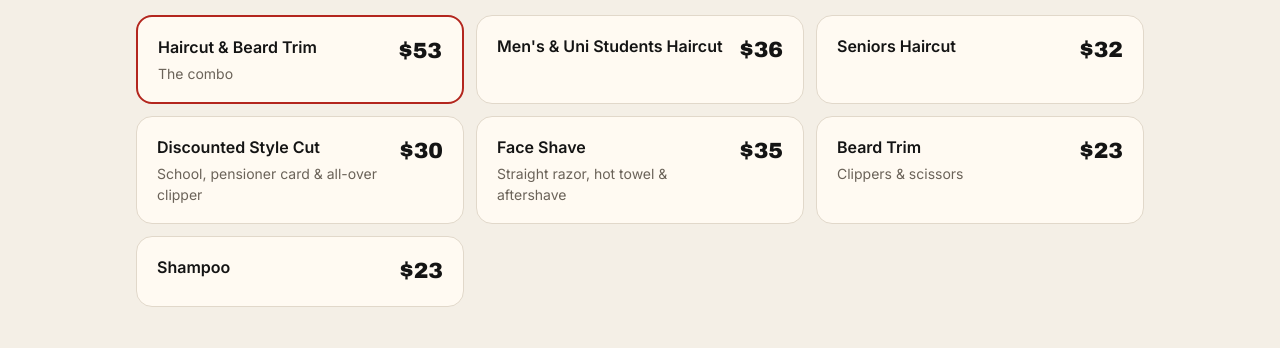
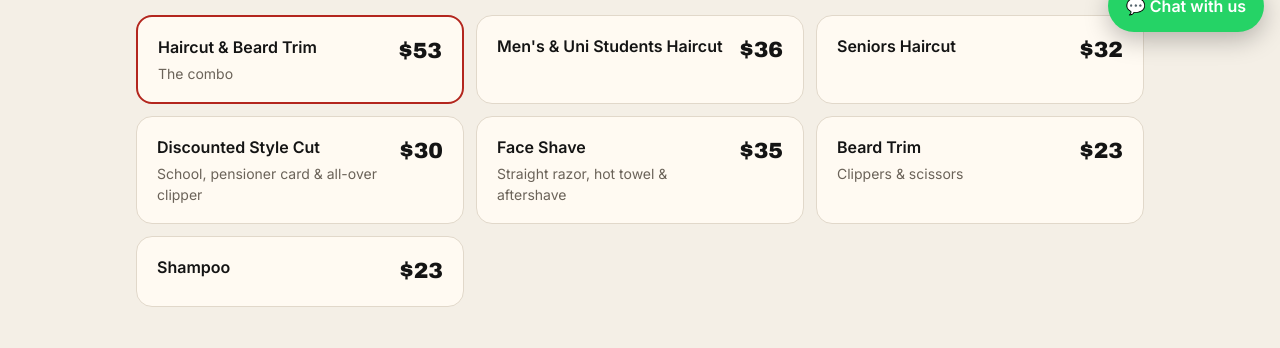
Before and after one commit to patricbarca/demos, a plain HTML site: page sharp-styles/index.html in a window 1280 px wide. Shown: the part 752-1100 px from the top of the page. Drawn offline with Linux system fonts and the light colour scheme.

Commit message:
Sharp Styles: link chat demo
Co-Authored-By: Claude Opus 5.5 <noreply@anthropic.com>

```diff
--- a/sharp-styles/index.html
+++ b/sharp-styles/index.html
@@ -158,7 +158,7 @@
 
 <script>
   // Public chat demo link (Railway). Empty = button hidden.
-  const CHAT_URL = "";
+  const CHAT_URL = "https://demo-chat-production-e54d2761.up.railway.app/d/sharp-styles-barber-909540";
 
   // Opening hours in Brisbane time (UTC+10, no daylight saving). 0 = Sunday.
   const HOURS = { 1: ["08:30", "17:00"], 2: ["08:30", "17:00"], 3: ["08:30", "17:00"], 4: ["08:30", "18:00"], 5: ["08:30", "17:00"] };
```
